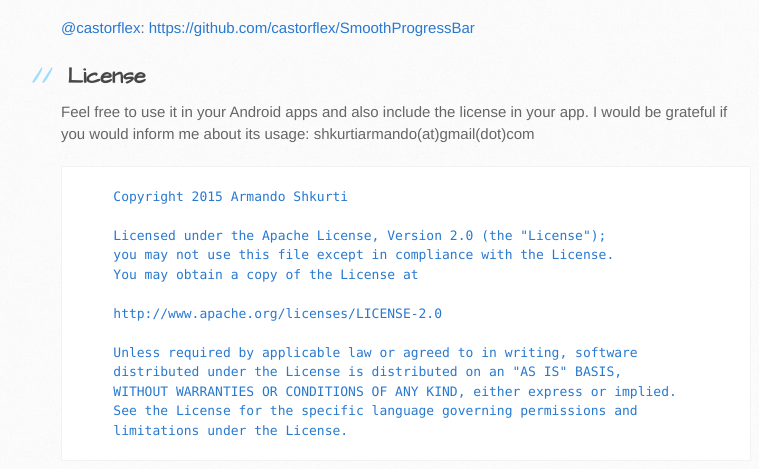
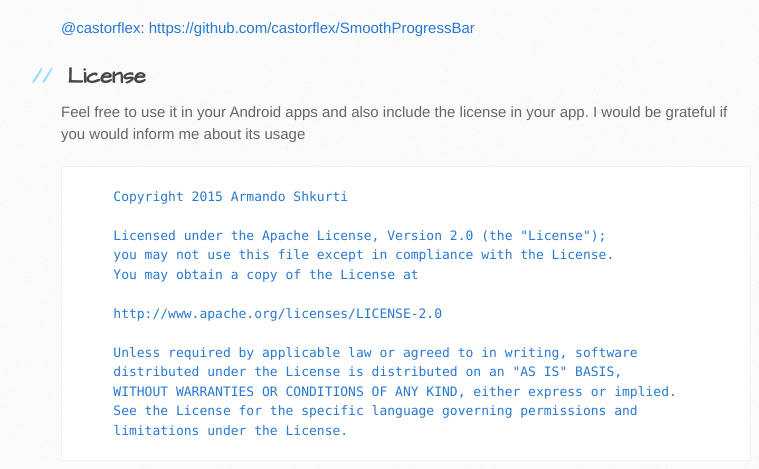
Before and after one commit to ShkurtiA/AndroidPullMenu, a plain HTML site: page index.html in a window 1280 px wide. Shown: the part 3506-3975 px from the top of the page, without its empty margins (109-868 px from the left). Drawn offline with Linux system fonts and the light colour scheme.

Commit message:
update page
update page

```diff
--- a/index.html
+++ b/index.html
@@ -168,7 +168,7 @@ demonstration of his <a href="http://codepen.io/fbrz/full/bNdMwZ/">work in codep
 <h2>
 <a id="license" class="anchor" href="#license" aria-hidden="true"><span class="octicon octicon-link"></span></a>License</h2>
 
-<p>Feel free to use it in your Android apps and also include the license in your app. I would be grateful if you would inform me about its usage: shkurtiarmando(at)gmail(dot)com</p>
+<p>Feel free to use it in your Android apps and also include the license in your app. I would be grateful if you would inform me about its usage</p>
 
 <pre><code>    Copyright 2015 Armando Shkurti
 
```
